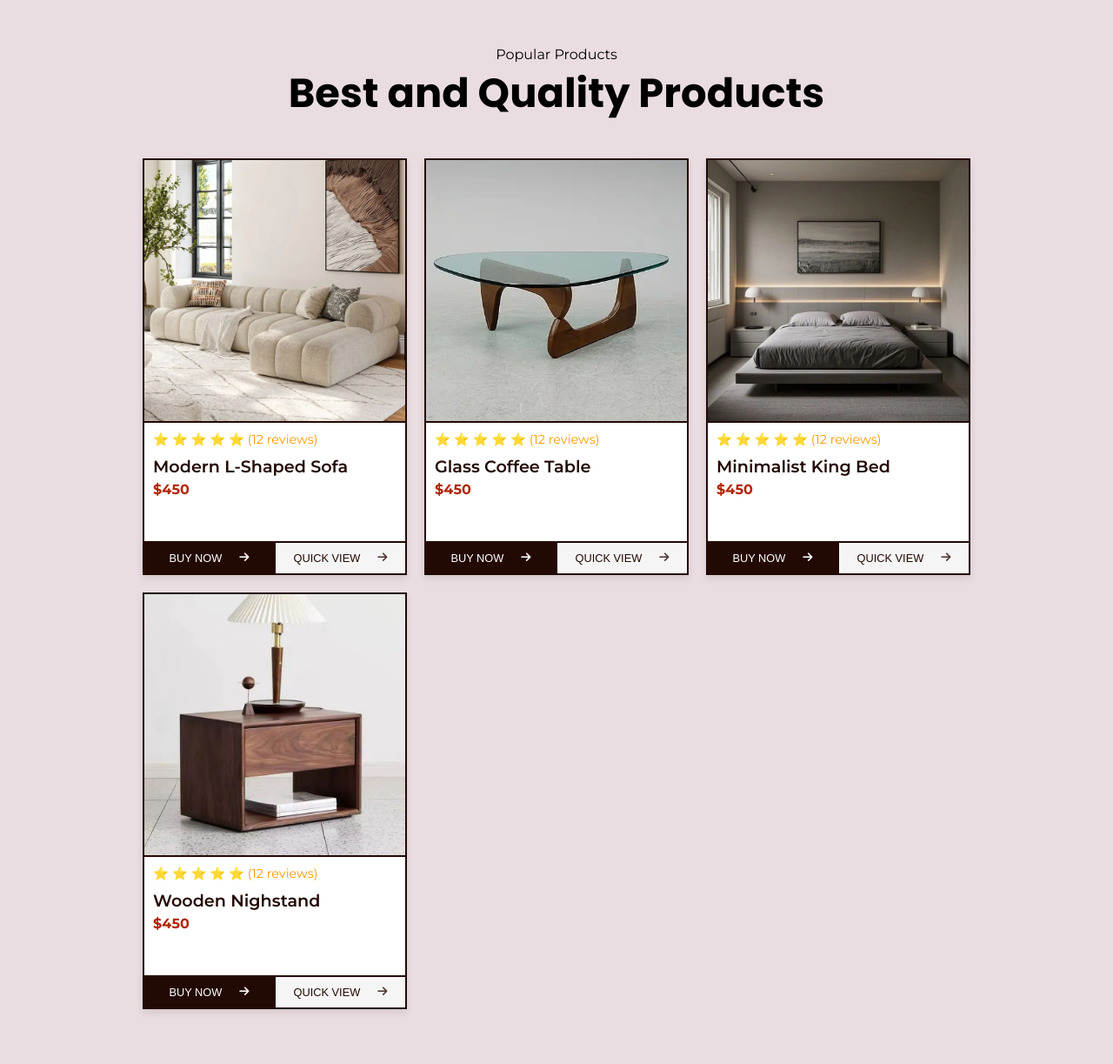
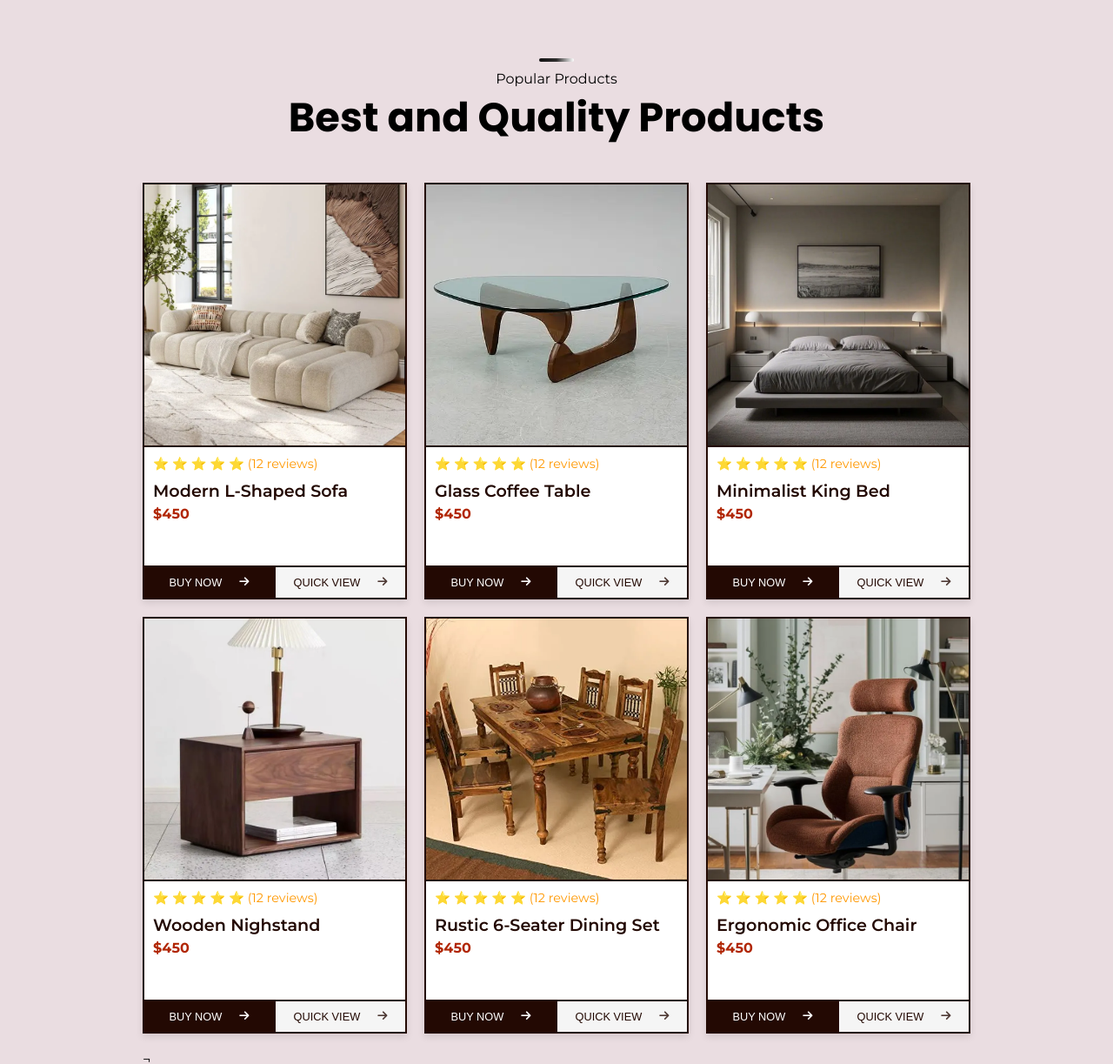
Before and after one commit to s4mantha18/FurniHaven, a plain HTML site: page index.html in a window 1280 px wide. Shown: the part 2300-3523 px from the top of the page at 87% size. Before the commit the page ends 3490 px from the top, so only its background shows below. Drawn offline with Linux system fonts and the light colour scheme.

Commit message:
new update

```diff
--- a/index.html
+++ b/index.html
@@ -177,6 +177,41 @@
             </button>
           </div>
         </div>
+        <div class="product-card">
+          <img
+            src="img/Rustic 6-Seater Dining Table.webp"
+            alt="Rustic 6-Seater Dining Table"
+          />
+          <div class="review">⭐ ⭐ ⭐ ⭐ ⭐ (12 reviews)</div>
+          <div class="product-name">Rustic 6-Seater Dining Set</div>
+          <div class="price">$450</div>
+          <div class="action">
+            <button class="buy-now">
+              BUY NOW <i class="fa-solid fa-arrow-right"></i>
+            </button>
+            <button class="quick-view">
+              QUICK VIEW <i class="fa-solid fa-arrow-right"></i>
+            </button>
+          </div>
+        </div>
+        <div class="product-card">
+          <img
+            src="img/Ergonomic Office Chair.webp"
+            alt="Ergonomic Office Chair"
+          />
+          <div class="review">⭐ ⭐ ⭐ ⭐ ⭐ (12 reviews)</div>
+          <div class="product-name">Ergonomic Office Chair</div>
+          <div class="price">$450</div>
+          <div class="action">
+            <button class="buy-now">
+              BUY NOW <i class="fa-solid fa-arrow-right"></i>
+            </button>
+            <button class="quick-view">
+              QUICK VIEW <i class="fa-solid fa-arrow-right"></i>
+            </button>
+          </div>
+        </div>
+        ¬
       </div>
     </section>
   </body>
--- a/style.css
+++ b/style.css
@@ -176,7 +176,7 @@ em {
 .image-grid {
   width: 100%;
   display: grid;
-  grid-template-columns: repeat(3, 1fr);
+  grid-template-columns: repeat(3, auto);
   grid-auto-rows: 220px; /* base row height for consistency */
   gap: 10px;
   margin-top: 40px;
@@ -463,3 +463,14 @@ button {
   align-items: center;
   gap: 20px;
 }
+
+.feautured-products p::before,
+.categories h1::before {
+  content: "";
+  display: block;
+  width: 40px;
+  height: 4px;
+  background: linear-gradient(to right, #111111, #2e2d2d, #fff);
+  margin: 0 auto 10px auto;
+  border-radius: 10px;
+}
```
Also changed, not shown: Screenshot 2025-09-16 122550.png (deleted), img/Ergonomic Office Chair.webp (added), img/Rustic 6-Seater Dining Table.webp (added).
